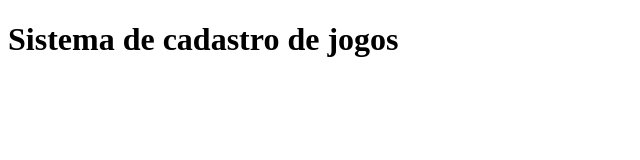
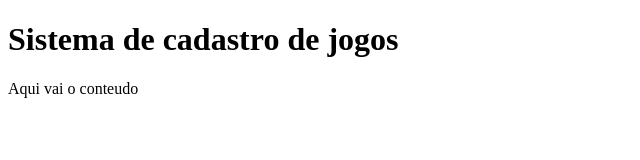
Before and after one commit to GUIDEV19/teste-github-git, a plain HTML site: page index.html in a window 1280 px wide. Shown: the whole page, without its empty margins (0-640 px from the left). Drawn offline with Linux system fonts and the light colour scheme.

Commit message:
alteração tag p

```diff
--- a/index.html
+++ b/index.html
@@ -8,7 +8,7 @@
     </head>
     <body>
         <h1>Sistema de cadastro de jogos</h1>
-        <p></p>
+        <p>Aqui vai o conteudo</p>
         <script src="app.js"></script>
     </body>
 </html>
```
